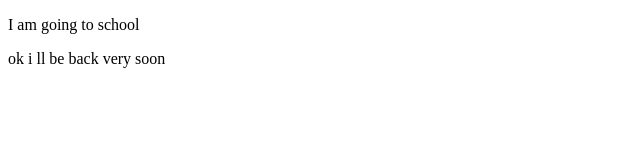
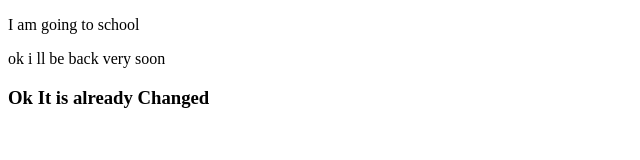
Before and after one commit to rkmehedi/rkmtest, a plain HTML site: page index.html in a window 1280 px wide. Shown: the whole page, without its empty margins (0-640 px from the left). Drawn offline with Linux system fonts and the light colour scheme.

Commit message:
Update index.html

```diff
--- a/index.html
+++ b/index.html
@@ -7,6 +7,7 @@
     <title>Testing Git</title>
     <p>I am going to school</p>
     <p>ok i ll be back very soon</p>
+    <h3> Ok It is already Changed</h3>
 </head>
 <body>
 
```
